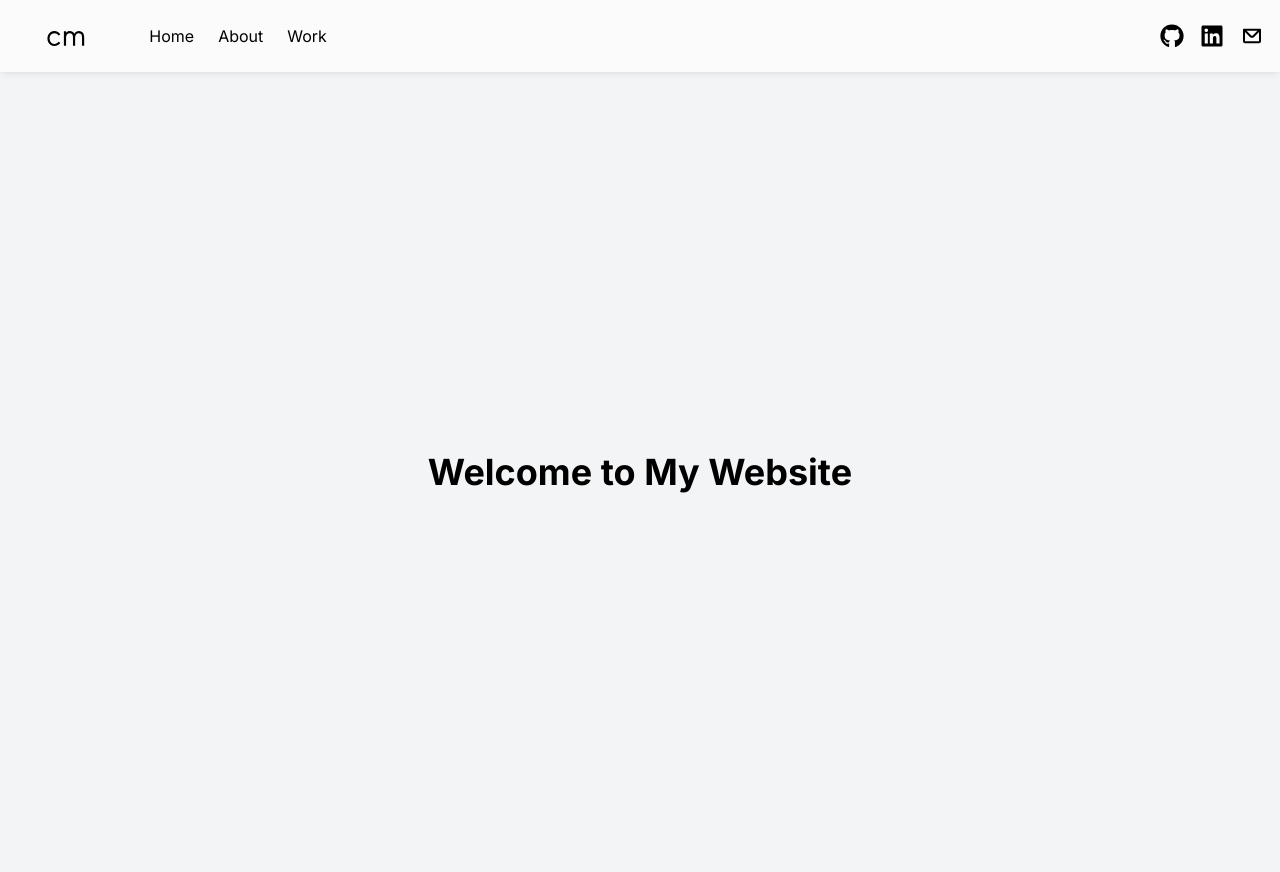
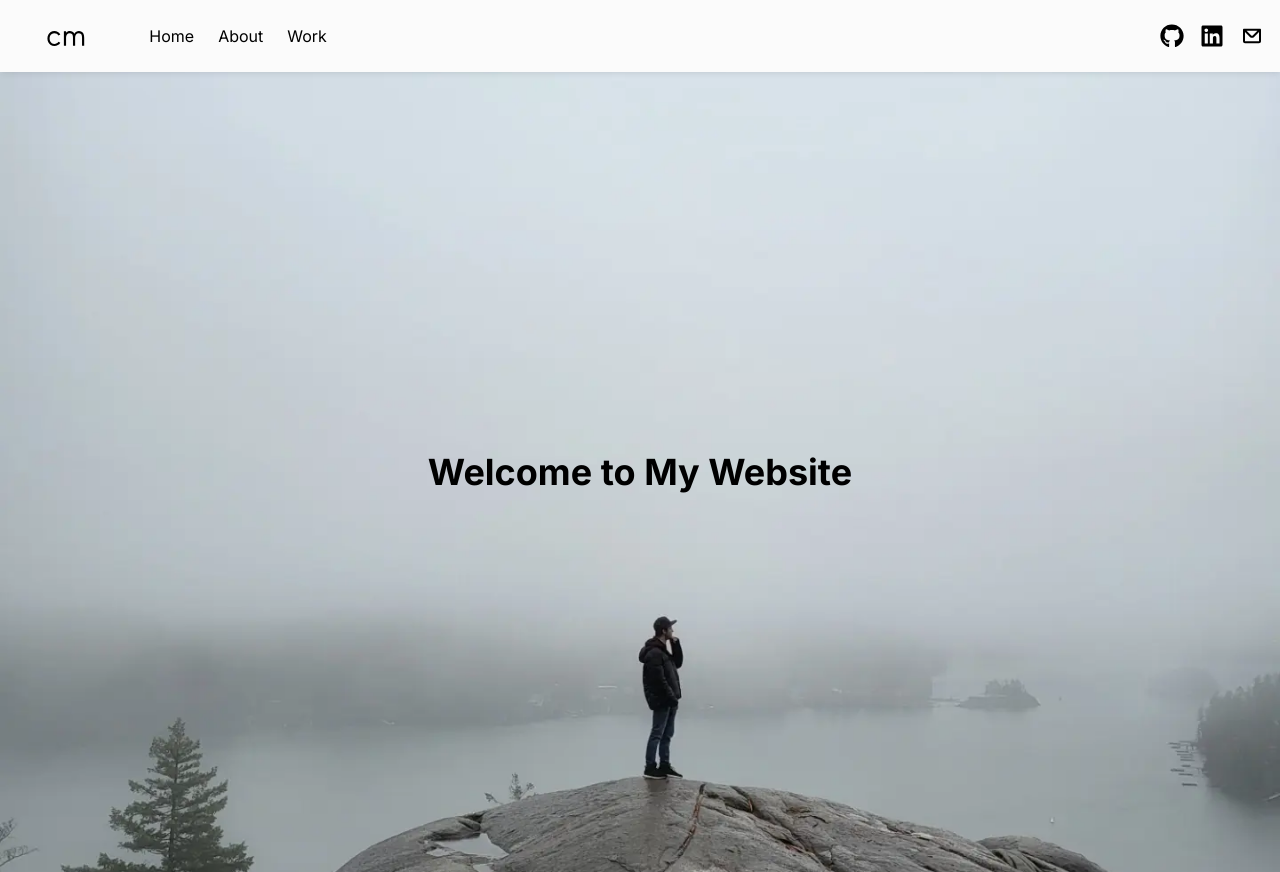
Before and after one commit to caidenm11/caidenm11.github.io, a React (Vite) app: page / in a window 1280 px wide. Built offline with nearby package versions, Linux system fonts and the light colour scheme; a web font is replaced by a local one.

Commit message:
added the background image to the front page

```diff
--- a/src/Home.jsx
+++ b/src/Home.jsx
@@ -1,8 +1,14 @@
+import backgroundLocation from './assets/background-image.webp';
 const Home = () => {
     return (
-      <section id="home" className="min-h-screen flex items-center justify-center bg-gray-100">
+        <div style={{backgroundImage: `url(${backgroundLocation})`}}>
+      <section id="home" className="min-h-screen flex items-center justify-center bg-gray-100 bg-cover bg-center"
+      style={{ backgroundImage: `url(${backgroundLocation})` }}>
+
         <h1 className="text-4xl font-bold">Welcome to My Website</h1>
+        {/* Make a line here */}
       </section>
+      </div>
     );
   };
 
```
Also changed, not shown: src/assets/background-image.webp (added).
